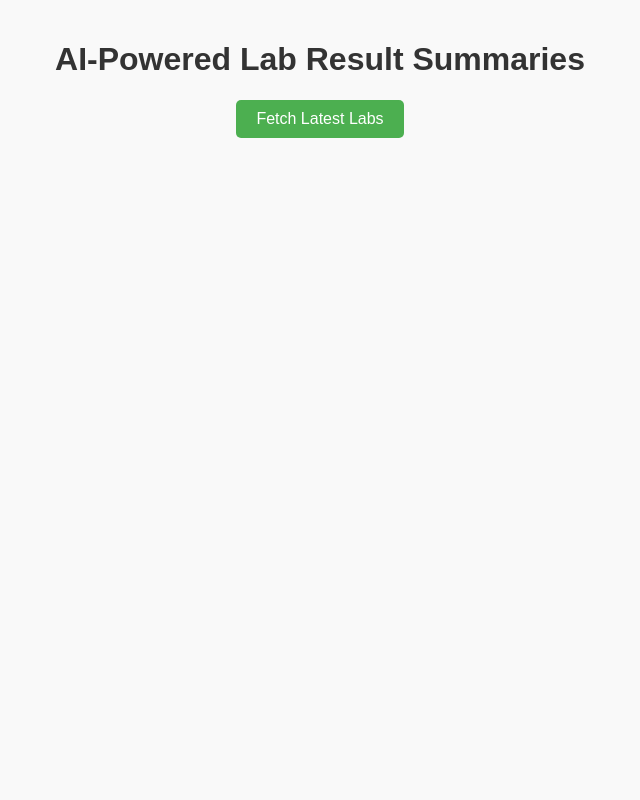
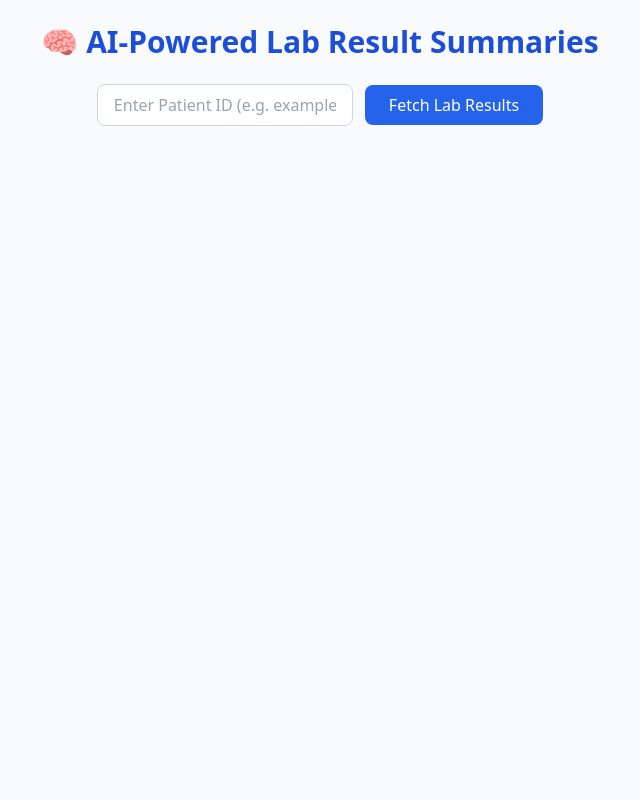
Before and after one commit to bhavana1518/taru_patient_portal, a Flask app: page / in a window 1280 px wide. Shown: the whole page, without its empty margins (320-960 px from the left). Run offline with Flask 3, Linux system fonts and the light colour scheme; some libraries are stand-ins or nearby versions.

Commit message:
open AI LLM and displayed all labresults of the person

```diff
--- a/app.py
+++ b/app.py
@@ -1,53 +1,69 @@
-from flask import Flask, jsonify, render_template
+from flask import Flask, jsonify, render_template, request
 import requests
+import openai
+from openai import OpenAI
+from dotenv import load_dotenv
+import os
 
+load_dotenv()
 app = Flask(__name__)
 
 # ----------------- CONFIG -----------------
 FHIR_BASE = "https://hapi.fhir.org/baseR4"
-HF_API_URL = "https://router.huggingface.co/hf-inference"
-HF_HEADERS = {}  # You can leave this empty for public/free access
 
+# Initialize OpenAI client
+client = OpenAI(api_key=os.getenv("OPENAI_API_KEY"))
 
 # ----------------- FUNCTIONS -----------------
-def fetch_lab_results():
-    """Retrieve Observation resources (lab results)"""
-    url = f"{FHIR_BASE}/Observation?code=2339-0&_count=3"  # Glucose [mg/dL]
+def fetch_lab_results(patient_id):
+    """
+    Retrieve all Observation resources (lab results) for a specific patient.
+    """
+    url = f"{FHIR_BASE}/Observation?patient={patient_id}&_count=20"
     response = requests.get(url)
     response.raise_for_status()
     return response.json().get("entry", [])
 
 
 def sanitize_observation(obs):
-    """Simplify Observation data"""
+    """
+    Simplify Observation data into a readable format.
+    """
+    code_info = obs.get("code", {}).get("coding", [{}])[0]
     return {
-        "test_name": obs.get("code", {}).get("coding", [{}])[0].get("display", "Unknown test"),
+        "test_name": code_info.get("display", "Unknown test"),
+        "code": code_info.get("code", ""),
         "value": obs.get("valueQuantity", {}).get("value", "N/A"),
         "unit": obs.get("valueQuantity", {}).get("unit", ""),
         "status": obs.get("status", ""),
-        "effectiveDateTime": obs.get("effectiveDateTime", "")
+        "effectiveDateTime": obs.get("effectiveDateTime", ""),
     }
 
 
 def summarize_lab(obs):
-    """Use Hugging Face model to summarize a lab result"""
+    """
+    Use ChatGPT (OpenAI API) to generate a natural-language summary of the lab result.
+    """
     test = obs.get("code", {}).get("coding", [{}])[0].get("display", "Unknown test")
     value = obs.get("valueQuantity", {}).get("value", "")
     unit = obs.get("valueQuantity", {}).get("unit", "")
-    prompt = f"Explain in plain language what it means if {test} is {value}{unit}."
+    prompt = f"Explain in simple terms what it means if {test} is {value}{unit}. Keep it concise and helpful for a patient."
 
-    payload = {"inputs": prompt, "parameters": {"max_new_tokens": 80}}
     try:
-        response = requests.post(HF_API_URL, headers=HF_HEADERS, json=payload, timeout=60)
-        result = response.json()
+        completion = client.chat.completions.create(
+            model="gpt-4o-mini",
+            messages=[
+                {
+                    "role": "system",
+                    "content": "You are a medical assistant explaining lab test results to a patient in plain, kind, and accurate language."
+                },
+                {"role": "user", "content": prompt},
+            ],
+            max_tokens=80,
+        )
 
-        # Different HF models return text differently
-        if isinstance(result, list) and "generated_text" in result[0]:
-            return result[0]["generated_text"]
-        elif isinstance(result, dict) and "error" in result:
-            return f"Model error: {result['error']}"
-        else:
-            return str(result)
+        return completion.choices[0].message.content.strip()
+
     except Exception as e:
         return f"Error generating summary: {e}"
 
@@ -60,10 +76,18 @@ def home():
 
 @app.route("/labs", methods=["GET"])
 def get_labs():
+    """
+    Endpoint: /labs?patient_id=12345
+    Fetches all lab results for a given patient and summarizes them.
+    """
+    patient_id = request.args.get("patient_id", "").strip()
+    if not patient_id:
+        return jsonify({"error": "Missing required parameter: patient_id"}), 400
+
     try:
-        labs = fetch_lab_results()
+        labs = fetch_lab_results(patient_id)
         if not labs:
-            return jsonify({"error": "No lab results found."}), 404
+            return jsonify({"error": f"No lab results found for patient {patient_id}."}), 404
 
         summaries = []
         for entry in labs:
--- a/requirements.txt
+++ b/requirements.txt
@@ -1,4 +1,3 @@
-streamlit
 pyarrow
 transformers
 torch
--- a/templates/index.html
+++ b/templates/index.html
@@ -2,82 +2,134 @@
 <html lang="en">
   <head>
     <meta charset="UTF-8" />
-    <meta name="viewport" content="width=device-width, initial-scale=1.0" />
     <title>AI Lab Result Summarizer</title>
-    <style>
-      body {
-        font-family: Arial, sans-serif;
-        background: #f9f9f9;
-        margin: 0;
-        padding: 20px;
-      }
-      h1 {
-        text-align: center;
-        color: #333;
-      }
-      button {
-        display: block;
-        margin: 20px auto;
-        padding: 10px 20px;
-        font-size: 16px;
-        cursor: pointer;
-        background: #4caf50;
-        color: white;
-        border: none;
-        border-radius: 5px;
-      }
-      button:hover {
-        background: #45a049;
-      }
-      .lab-card {
-        background: #fff;
-        padding: 15px;
-        margin: 10px auto;
-        max-width: 600px;
-        border-radius: 10px;
-        box-shadow: 0 2px 6px rgba(0, 0, 0, 0.1);
-      }
-      .summary {
-        margin-top: 10px;
-        font-style: italic;
-        color: #444;
-      }
-    </style>
+    <script src="https://cdn.tailwindcss.com"></script>
   </head>
-  <body>
-    <h1>AI-Powered Lab Result Summaries</h1>
-    <button onclick="fetchLabs()">Fetch Latest Labs</button>
-    <div id="results"></div>
+
+  <body
+    class="bg-gray-50 text-gray-800 min-h-screen flex flex-col items-center p-6"
+  >
+    <h1 class="text-3xl font-bold text-blue-700 mb-6 text-center">
+      🧠 AI-Powered Lab Result Summaries
+    </h1>
+
+    <!-- Input for Patient ID -->
+    <div class="flex flex-col md:flex-row items-center gap-3 mb-6">
+      <input
+        id="patientIdInput"
+        type="text"
+        placeholder="Enter Patient ID (e.g. example)"
+        class="border border-gray-300 rounded-lg px-4 py-2 w-64 focus:ring-2 focus:ring-blue-500 outline-none"
+      />
+      <button
+        id="fetchLabsBtn"
+        class="bg-blue-600 text-white px-6 py-2 rounded-lg hover:bg-blue-700 transition"
+      >
+        Fetch Lab Results
+      </button>
+    </div>
+
+    <!-- Loading Indicator -->
+    <div
+      id="loading"
+      class="hidden text-blue-600 font-semibold flex items-center gap-2"
+    >
+      <svg
+        class="animate-spin h-5 w-5 text-blue-600"
+        xmlns="http://www.w3.org/2000/svg"
+        fill="none"
+        viewBox="0 0 24 24"
+      >
+        <circle
+          class="opacity-25"
+          cx="12"
+          cy="12"
+          r="10"
+          stroke="currentColor"
+          stroke-width="4"
+        ></circle>
+        <path
+          class="opacity-75"
+          fill="currentColor"
+          d="M4 12a8 8 0 018-8v8H4z"
+        ></path>
+      </svg>
+      Fetching lab results...
+    </div>
+
+    <!-- Error Message -->
+    <div id="error" class="text-red-600 mt-4 font-semibold"></div>
+
+    <!-- Table -->
+    <div class="w-full max-w-6xl mt-6">
+      <table
+        id="labsTable"
+        class="hidden w-full text-left border border-gray-300 rounded-lg overflow-hidden"
+      >
+        <thead class="bg-gray-200">
+          <tr>
+            <th class="p-3">Test Name</th>
+            <th class="p-3">Value</th>
+            <th class="p-3">Status</th>
+            <th class="p-3">Date</th>
+            <th class="p-3 w-1/2">AI Summary</th>
+          </tr>
+        </thead>
+        <tbody class="bg-white divide-y divide-gray-200"></tbody>
+      </table>
+    </div>
 
     <script>
-      async function fetchLabs() {
-        const resultsDiv = document.getElementById("results");
-        resultsDiv.innerHTML = "<p>Loading...</p>";
+      const fetchBtn = document.getElementById("fetchLabsBtn");
+      const patientInput = document.getElementById("patientIdInput");
+      const loadingDiv = document.getElementById("loading");
+      const errorDiv = document.getElementById("error");
+      const labsTable = document
+        .getElementById("labsTable")
+        .getElementsByTagName("tbody")[0];
+
+      fetchBtn.addEventListener("click", async () => {
+        const patientId = patientInput.value.trim();
+        if (!patientId) {
+          errorDiv.textContent = "⚠️ Please enter a patient ID first.";
+          return;
+        }
+
+        loadingDiv.classList.remove("hidden");
+        errorDiv.textContent = "";
+        labsTable.parentElement.classList.add("hidden");
+        labsTable.innerHTML = "";
 
         try {
-          const res = await fetch("/labs");
-          const data = await res.json();
+          const response = await fetch(`/labs?patient_id=${patientId}`);
+          const data = await response.json();
 
-          if (data.error) {
-            resultsDiv.innerHTML = `<p style='color:red;'>${data.error}</p>`;
-            return;
+          if (response.status !== 200) {
+            throw new Error(data.error || "Unknown error");
           }
 
-          resultsDiv.innerHTML = "";
           data.forEach((lab) => {
-            const card = document.createElement("div");
-            card.className = "lab-card";
-            card.innerHTML = `
-            <h2>${lab.test_name}</h2>
-            <p><strong>Value:</strong> ${lab.value} ${lab.unit}</p>
-            <p class="summary"><strong>AI Summary:</strong> ${lab.summary}</p>
-          `;
-            resultsDiv.appendChild(card);
+            const row = labsTable.insertRow();
+            row.insertCell(0).textContent = lab.test_name;
+            row.insertCell(1).textContent = `${lab.value} ${lab.unit}`;
+            row.insertCell(2).textContent = lab.status;
+            row.insertCell(3).textContent = lab.effectiveDateTime;
+
+            const summaryCell = row.insertCell(4);
+            const summaryBox = document.createElement("div");
+            summaryBox.className =
+              "bg-blue-50 border border-blue-200 rounded-lg p-3 text-sm text-gray-700";
+            summaryBox.textContent = lab.summary;
+            summaryCell.appendChild(summaryBox);
           });
+
+          labsTable.parentElement.classList.remove("hidden");
         } catch (err) {
-          resultsDiv.innerHTML = `<p style='color:red;'>Error: ${err.message}</p>`;
+          errorDiv.textContent = `⚠️ Error fetching labs: ${err.message}`;
+        } finally {
+          loadingDiv.classList.add("hidden");
         }
-      }
+      });
     </script>
   </body>
 </html>
```
Also changed, not shown: 1 other file.
